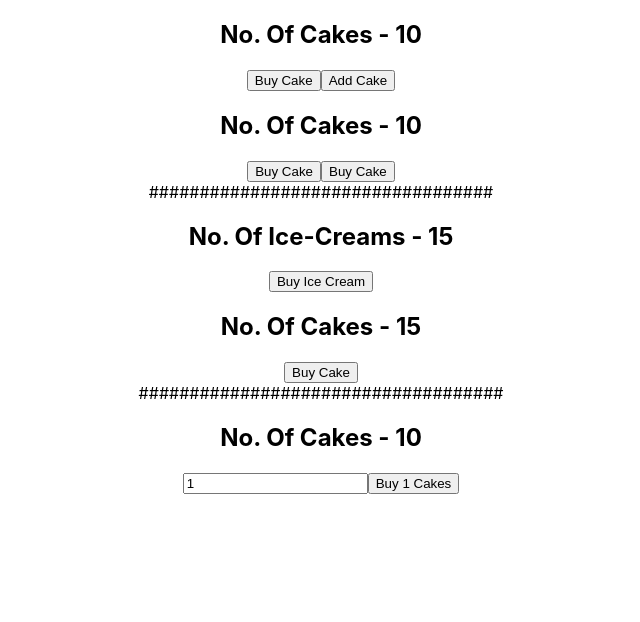
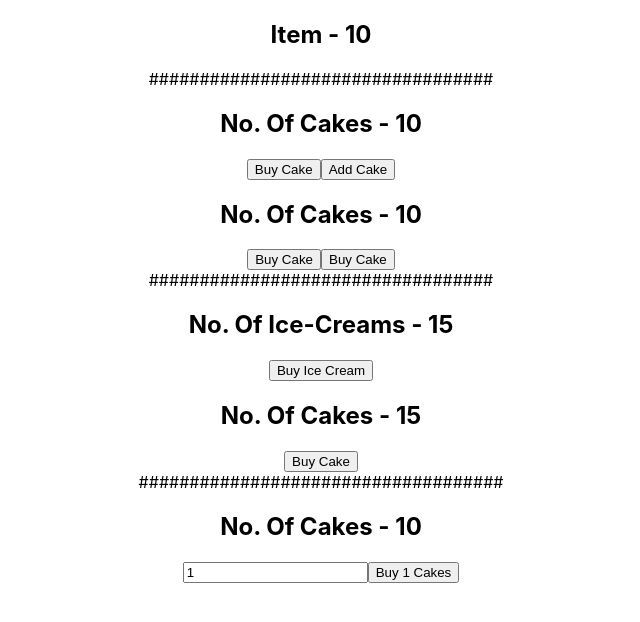
Before and after one commit to MohamedAnwarAlhamed/ReactJSRedux, a React (Create React App) app in the folder my_app/: page / in a window 1280 px wide. Shown: the top 622 px of the page, without its empty margins (319-959 px from the left). Built offline with nearby package versions, Linux system fonts and the light colour scheme.

Commit message:
React Redux9

```diff
--- a/my_app/src/App.js
+++ b/my_app/src/App.js
@@ -4,10 +4,13 @@
 import ICECREAMCONTAINER from './components/IceCreamContainer';
 import HOOKSICECREAMCONTAINER from './components/HooksIceCreamContainer';
 import NEWCAKECONTAINER from './components/NewCakeContainer';
+import ITEMCONTAINER from './components/ItemContainer';
 
 function App() {
   return (
     <div className="App">
+      <ITEMCONTAINER  cake/>
+      ##################################
       <CAKECONTAINER />
       <HOOKSCAKECONTAINER/>
       ##################################
--- /dev/null
+++ b/my_app/src/components/ItemContainer.js
@@ -0,0 +1,31 @@
+import React from "react";
+import { connect } from "react-redux";
+function ITEMCONTAINER(props) {
+  return (
+    <div>
+      <h2> Item - {props.item}</h2>
+
+    </div>
+  );
+}
+
+const mapStateToProps = (state, ownProps) => {
+  const itemState = ownProps.cake
+    ? state.cake.numOfCakes
+    : state.iceCream.numOfIceCreams;
+
+  return {
+    item: itemState
+  };
+};
+
+// const mapDispatchToProps = (dispatch, ownProps) => {
+//   const dispatchFunction = ownProps.cake
+//     ? () => dispatch(buyCake())
+//     : () => dispatch(buyIceCream());
+//   return {
+//     buyItem: dispatchFunction
+//   };
+// };
+
+export default connect(mapStateToProps)(ITEMCONTAINER);
```
